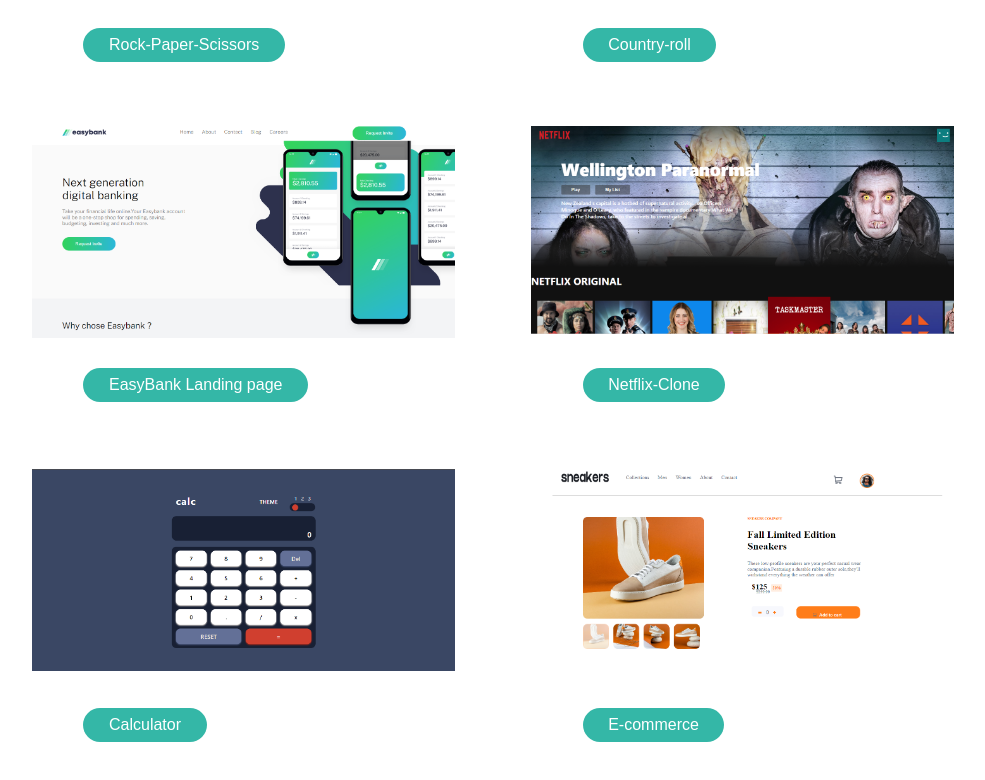
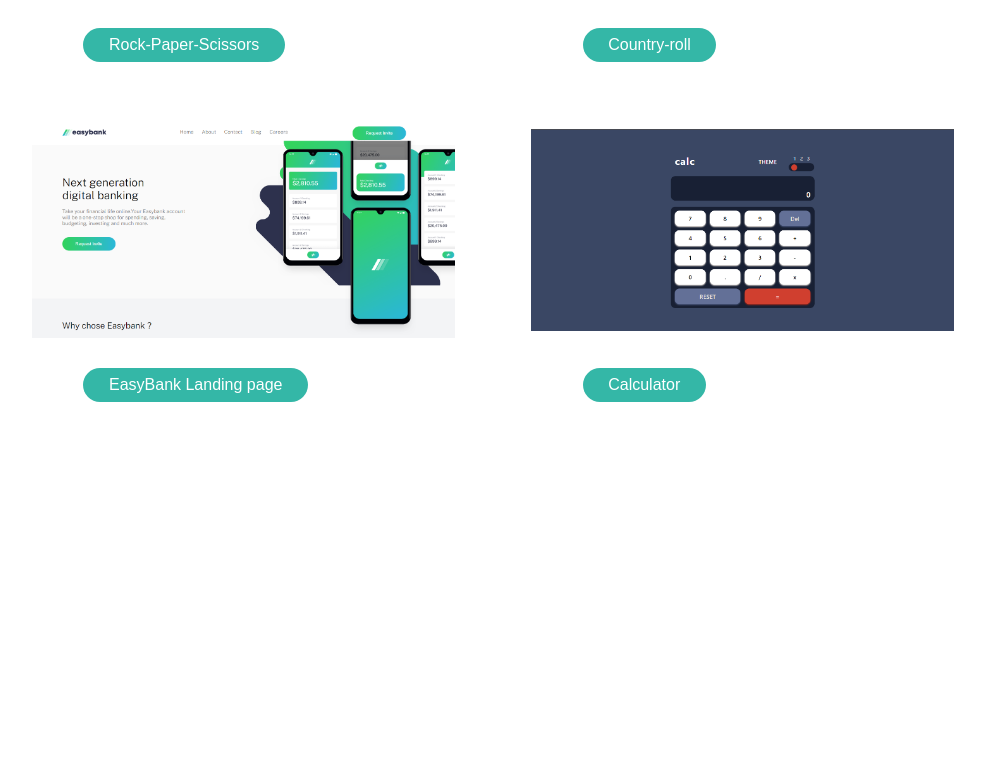
Before and after one commit to Akinyemi04/Portfolio, a React (Create React App) app: page /portfolio in a window 1280 px wide. Shown: the part 2267-3047 px from the top of the page, without its empty margins (147-1132 px from the left). After the commit the page ends 2717 px from the top, so only its background shows below. Built offline with nearby package versions, Linux system fonts and the light colour scheme; a web font is replaced by a local one.

Commit message:
updating portfolio component

```diff
--- a/src/Components/Portfolio.js
+++ b/src/Components/Portfolio.js
@@ -83,21 +83,13 @@
           <img src={country} alt="country-finder" />
           <a target="_blank" href="https://countryroll.netlify.app/">Country-roll</a>
         </section>
-        <section data-aos='zoom-in' data-aos-delay={width > 500 ? '100':'0'}>
+        <section data-aos='zoom-in' data-aos-delay={width > 500 ? '250':'0'}>
           <img src={bank} alt="" />
           <a target="_blank" href="https://easy-bankx1.netlify.app/">EasyBank Landing page</a>
-        </section>
-        <section data-aos='zoom-in' data-aos-delay={width > 500 ? '250':'0'}>
-         <img src={netflix} alt="netflix" />
-          <a  target="_blank" href='https://netflix-0a.netlify.app/'>Netflix-Clone</a>
         </section>
         <section data-aos='zoom-in' data-aos-delay={width > 500 ? '100':'0'}>
           <img src={calculator} alt="calculator" />
           <a target="_blank" href="https://calculatorx1x.netlify.app/">Calculator</a>
-        </section>
-        <section data-aos='zoom-in' data-aos-delay={width > 500 ? '250':'0'}>
-          <img src={commerce} alt="commerce" />
-          <a target="_blank" href="https://e-commercial01x.netlify.app/">E-commerce</a>
         </section>
 
       </main>
```
